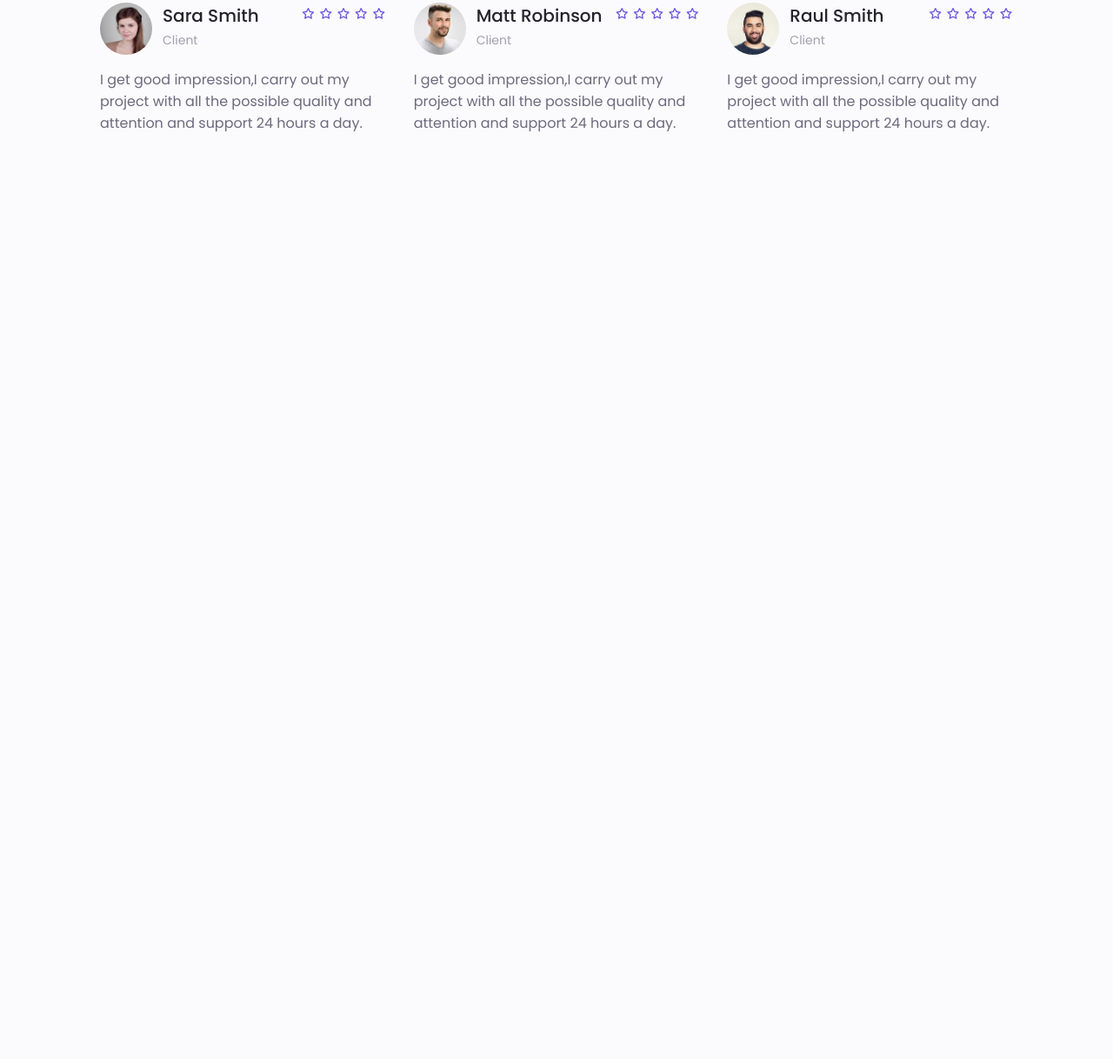
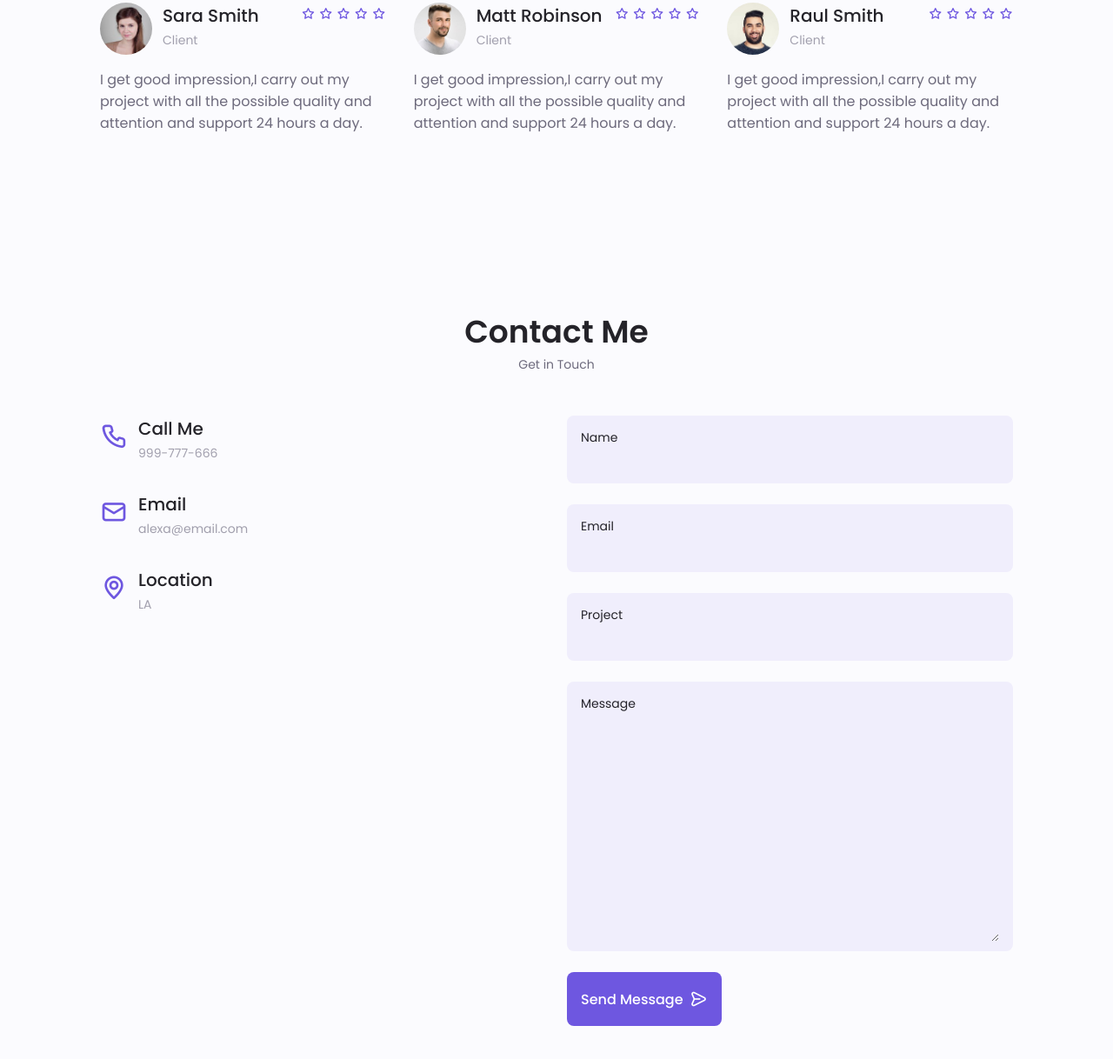
Before and after one commit to NayeemKhanJim/Portfolio-Website, a plain HTML site: page index.html in a window 1280 px wide. Shown: the part 5334-6552 px from the top of the page at 87% size. Before the commit the page ends 5672 px from the top, so only its background shows below. Drawn offline with nearby package versions, Linux system fonts and the light colour scheme.

Commit message:
Here completed the contactMe section

```diff
--- a/css/style.css
+++ b/css/style.css
@@ -915,3 +915,58 @@ img {
 /* =====================================================================================
   ================================  END OF TESTIMONIAL ======================================
   =======================================================================================  */
+
+/* =====================================================================================
+================================  STYLE FOR CONTACT  ==============================
+=======================================================================================  */
+.contact-container {
+    row-gap: 3rem;
+    grid-template-columns: repeat(2, 1fr);
+}
+
+.contact-information {
+    display: flex;
+    margin-bottom: var(--mb-2);
+}
+
+.contact-icon {
+    font-size: 2rem;
+    color: var(--first-color);
+    margin-right: var(--mb-0-75);
+}
+
+.contact-title {
+    font-size: var(--h3--font--size);
+    font-weight: var(--font--medium);
+}
+
+.contact-subtitle {
+    font-size: var(--small-font-size);
+    color: var(--text-color-light);
+}
+
+.contact-content {
+    background-color: var(--input-color);
+    border-radius: 0.5rem;
+    padding: 0.75rem 1rem 0.25rem;
+}
+
+.contact-lebel {
+    font-size: var(--small-font-size);
+    color: var(--title-color);
+}
+
+.contact-input {
+    width: 100%;
+    background-color: var(--input-color);
+    color: var(--text-color);
+    font-family: var(--body-font);
+    font-size: var(--normal-font--size);
+    border: none;
+    outline: none;
+    padding: 0.25rem 0.5rem 0.5rem 0;
+}
+
+/* =====================================================================================
+  ================================  END OF CONTACT ======================================
+  =======================================================================================  */
--- a/index.html
+++ b/index.html
@@ -772,7 +772,68 @@
 ================================  END OF TESTIMONIAL  ======================================
 ======================================================================================= -->
 
+		<!-- =====================================================================================
+	================================  MARKUP FOR CONTACT  =====================================
+    ==============================================================================================-->
+	<section class="contact section" id="contact">
+		<h2 class="section-title">Contact Me</h2>
+		<span class="section-subtitle">Get in Touch</span>
+		<div class="contact-container container grid">
+			<div>
+				<div class="contact-information">
+					<i class="uil uil-phone contact-icon"></i>
+					<div>
+						<h3 class="contact-title">Call Me</h3>
+						<span class="contact-subtitle">999-777-666</span>
+					</div>
+				</div>
+				<div class="contact-information">
+					<i class="uil uil-envelope-alt contact-icon"></i>
+					<div>
+						<h3 class="contact-title">Email</h3>
+						<span class="contact-subtitle">alexa@email.com</span>
+					</div>
+				</div>
+				<div class="contact-information">
+					<i class="uil uil-map-marker contact-icon"></i>
+					<div>
+						<h3 class="contact-title">Location</h3>
+						<span class="contact-subtitle">LA</span>
+					</div>
+				</div>
+			</div>
+			<form action="" class="contact-form grid">
+				<div class="contacts-input grid">
+					<div class="contact-content">
+						<label for="" class="contact-lebel">Name</label>
+						<input type="text" class="contact-input">
+					</div>
+					<div class="contact-content">
+						<label for="" class="contact-lebel">Email</label>
+						<input type="email" class="contact-input">
+					</div>
+					<div class="contact-content">
+						<label for="" class="contact-lebel">Project</label>
+						<input type="text" class="contact-input">
+					</div>
+					<div class="contact-content">
+						<label for="" class="contact-lebel">Message</label>
+						<textarea name="" id="" cols="30" rows="10" class="contact-input"></textarea>
+					</div>
+				</div>
+				<div>
+					<a href="#" class="button button-flex">
+						Send Message<i class="uil uil-message button-icon"></i>
+					</a>
+				</div>
+			</form>
+		</div>
+	</section>
+	<!-- =====================================================================================
+================================  END OF CONTACT  ======================================
+======================================================================================= -->
 
+</main>
 
 
 
```
